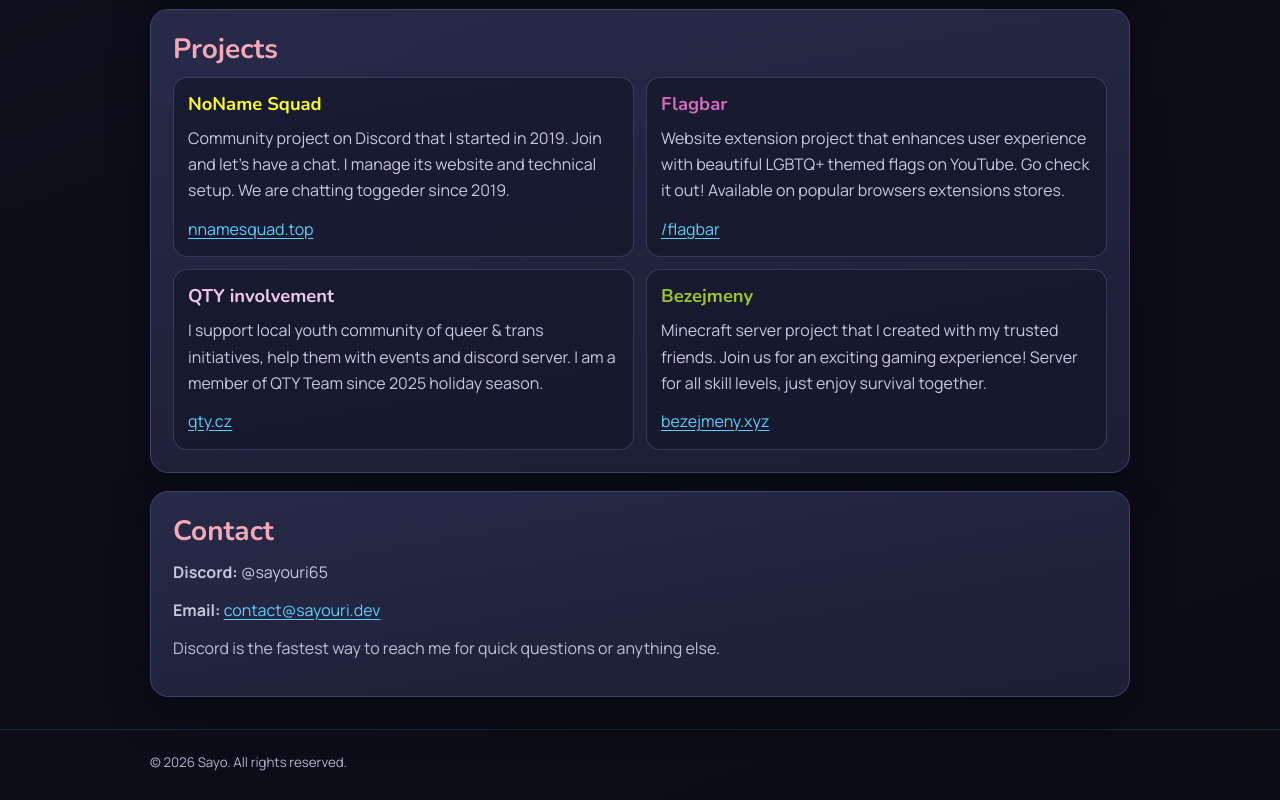
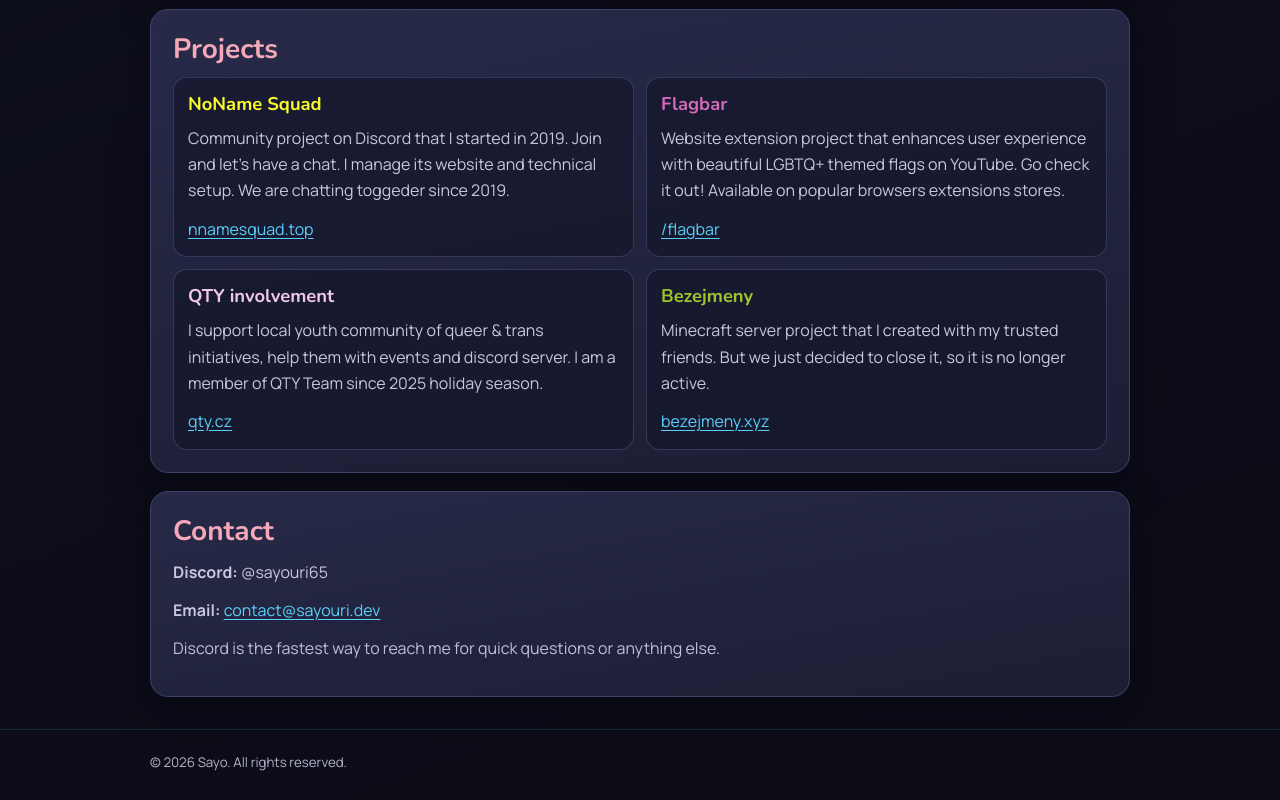
Before and after one commit to sayouri65/sayouri65.github.io, a plain HTML site: page index.html in a window 1280 px wide. Shown: the part 1222-2022 px from the top of the page. Drawn offline with nearby package versions, Linux system fonts and the light colour scheme.

Commit message:
Update index.html

```diff
--- a/index.html
+++ b/index.html
@@ -114,8 +114,7 @@
                 </article>
                 <article class="project-item">
                     <h3 style="color: #9ec52e;">Bezejmeny</h3>
-                    <p>Minecraft server project that I created with my trusted friends. Join us for an exciting gaming
-                        experience! Server for all skill levels, just enjoy survival together.</p>
+                    <p>Minecraft server project that I created with my trusted friends. But we just decided to close it, so it is no longer active.</p>
                     <a href="https://bezejmeny.xyz" target="_blank" rel="noreferrer">bezejmeny.xyz</a>
                 </article>
             </div>
```
